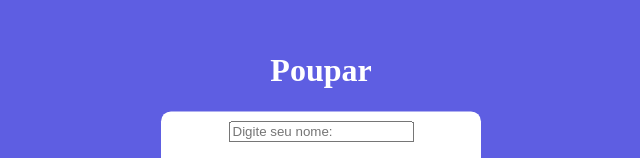
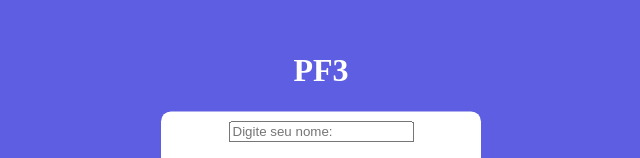
Before and after one commit to lucas-spg38/PF3_lucas, a plain HTML site: page index.html in a window 1280 px wide. Shown: the part 168-326 px from the top of the page, without its empty margins (327-967 px from the left). Drawn offline with Linux system fonts and the light colour scheme.

Commit message:
Update index.html

```diff
--- a/index.html
+++ b/index.html
@@ -5,7 +5,7 @@
     <meta http-equiv="X-UA-Compatible" content="IE=edge">
     <meta name="viewport" content="width=device-width, initial-scale=1.0">
     <link rel="stylesheet" href="style.css">
-    <title>Poupar</title>
+    <title>Poupança</title>
 </head>
 <body>
 
@@ -13,7 +13,7 @@
 
 <div class="tudo">
   <header>
-      <h1>Poupar</h1>
+      <h1>PF3</h1>
   </header>
   <section>
         <input class="input"   type="text" id="nome" placeholder="Digite seu nome:"><Br><Br>
```
